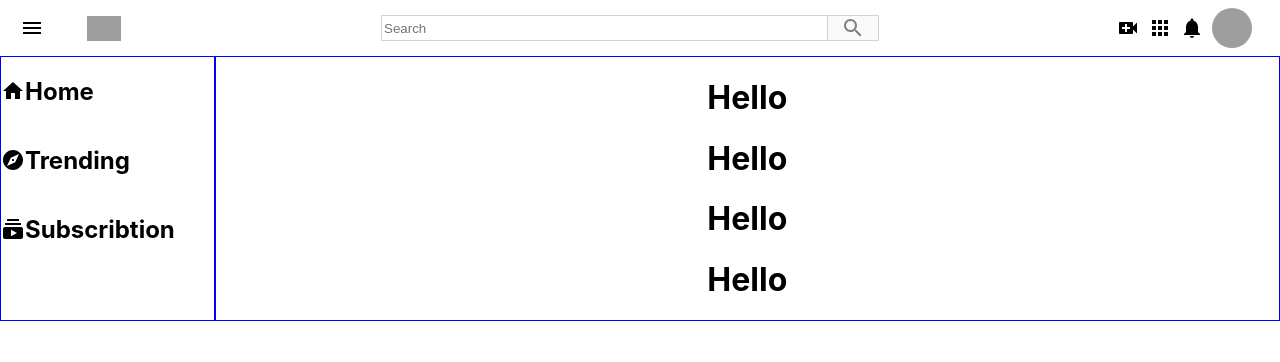
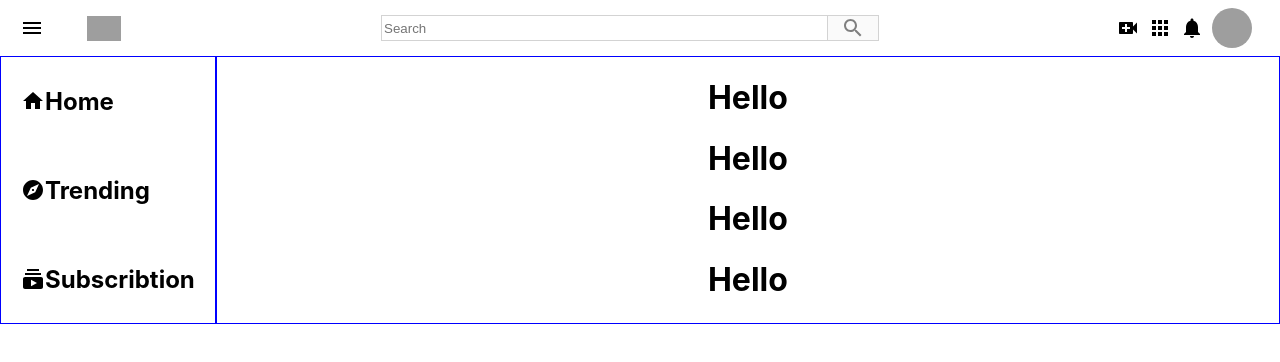
Before and after one commit to Bahtiyorjon1997/Youtube, a React (Create React App) app: page / in a window 1280 px wide. Shown: the top 362 px of the page. Built offline with nearby package versions, Linux system fonts and the light colour scheme; grey boxes are pictures that could not be loaded.

Commit message:
paddings

```diff
--- a/src/components/SideRow.js
+++ b/src/components/SideRow.js
@@ -15,4 +15,7 @@ export default SideRow
 const SideRowWrap = styled.div`
     display: flex;
     align-items: center;
+    padding: 10px 20px;
+
+
 `
```
